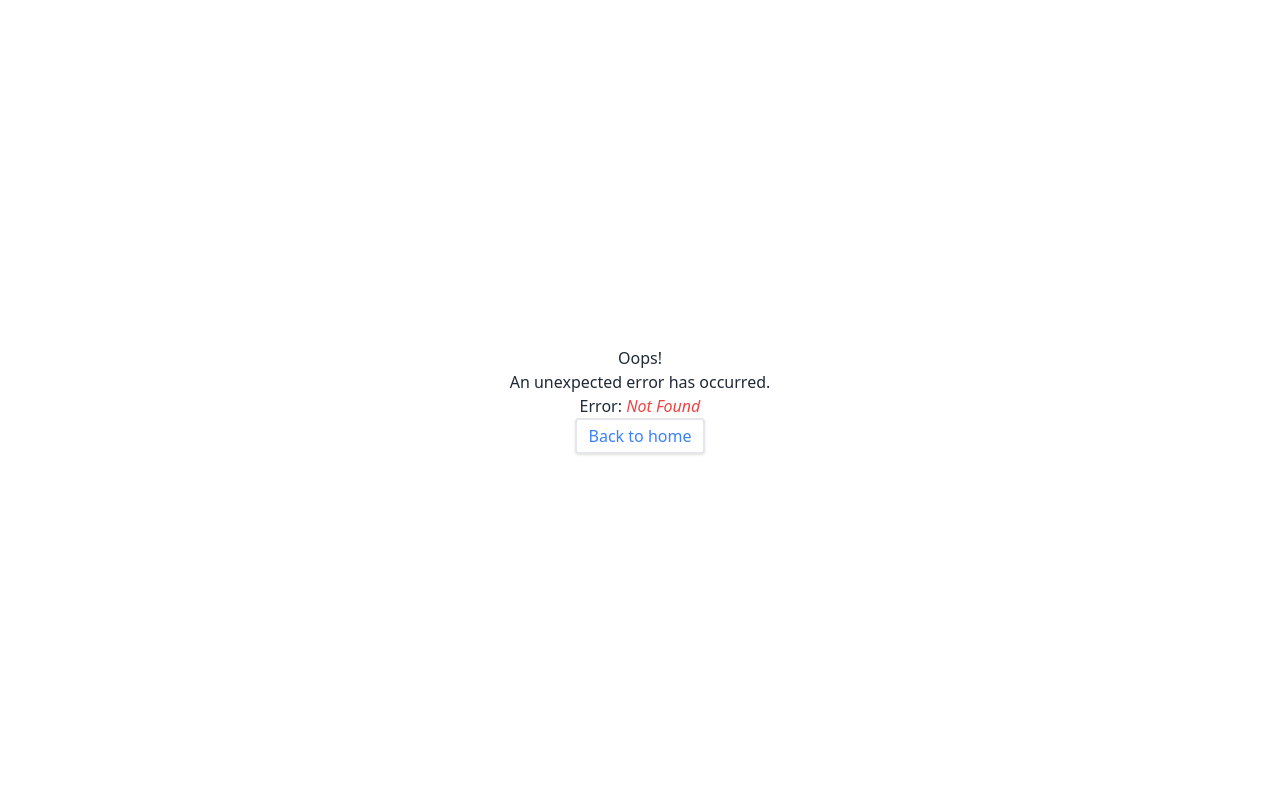
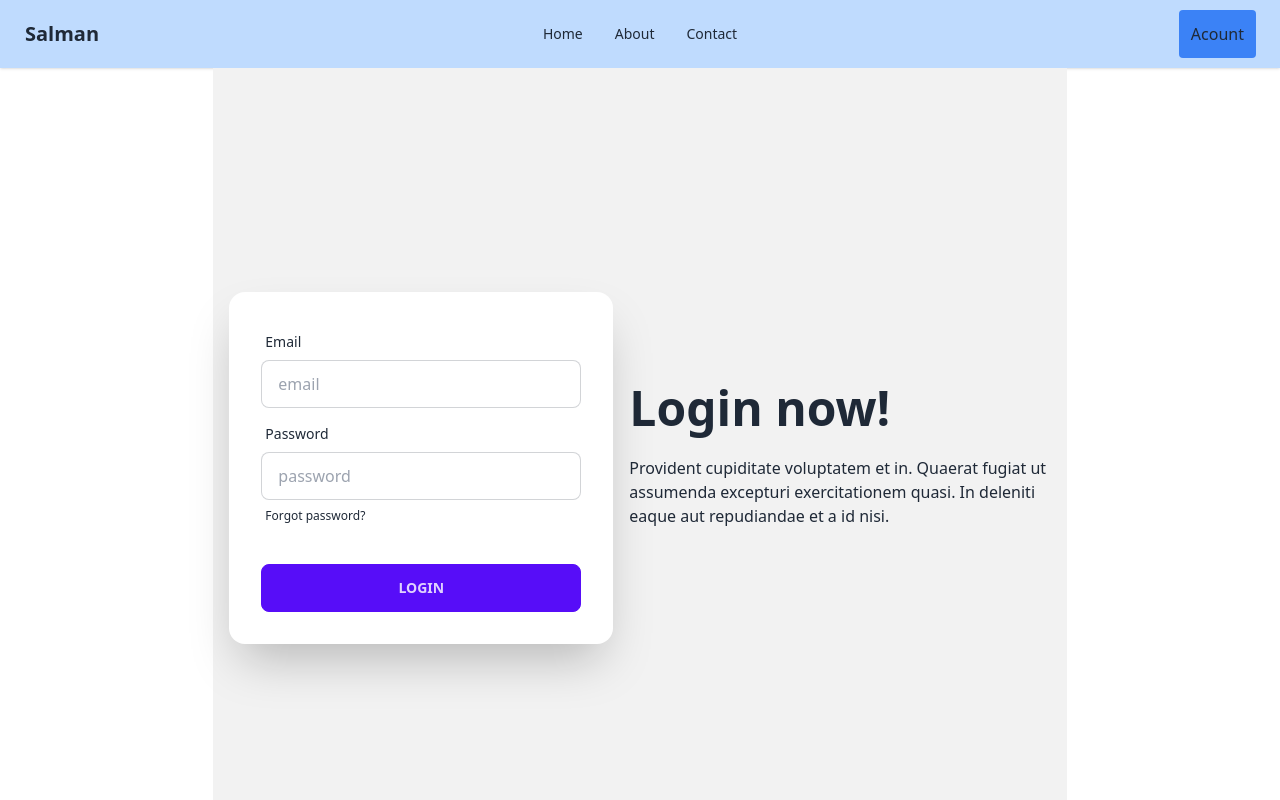
Before and after one commit to ocircleo/sunshine-1-frontend, a React (Vite) app: page /login in a window 1280 px wide. Before the commit this address had no page. Shown: the top 800 px of the page. Built offline with nearby package versions, Linux system fonts and the light colour scheme.

Commit message:
login added

```diff
--- a/src/Routes.jsx
+++ b/src/Routes.jsx
@@ -4,6 +4,7 @@ import Home from "./pages/home/Home";
 import Errorpge from "./Errorpge";
 import Contact from "./pages/contact/Contact";
 import About from "./pages/About/About";
+import Login from "./pages/shared/login/Login";
 
 const router = createBrowserRouter([
   {
@@ -20,6 +21,9 @@ const router = createBrowserRouter([
       }, {
         path: 'about',
         element: <About></About>
+      }, {
+        path: 'login',
+        element: <Login></Login>
       }
     ],
   },
--- /dev/null
+++ b/src/pages/shared/login/Login.jsx
@@ -0,0 +1,40 @@
+import React from 'react';
+
+const Login = () => {
+    return (
+        <div className='md:w-3/4 lg:w-2/3 sm:w-4/5 w-5/6  mx-auto'>
+            <div className="hero min-h-screen bg-base-200">
+                <div className="hero-content flex-col lg:flex-row-reverse">
+                    <div className="text-center lg:text-left">
+                        <h1 className="text-5xl font-bold">Login now!</h1>
+                        <p className="py-6">Provident cupiditate voluptatem et in. Quaerat fugiat ut assumenda excepturi exercitationem quasi. In deleniti eaque aut repudiandae et a id nisi.</p>
+                    </div>
+                    <div className="card flex-shrink-0 w-full max-w-sm shadow-2xl bg-base-100">
+                        <div className="card-body">
+                            <div className="form-control">
+                                <label className="label">
+                                    <span className="label-text">Email</span>
+                                </label>
+                                <input type="text" placeholder="email" className="input input-bordered" />
+                            </div>
+                            <div className="form-control">
+                                <label className="label">
+                                    <span className="label-text">Password</span>
+                                </label>
+                                <input type="text" placeholder="password" className="input input-bordered" />
+                                <label className="label">
+                                    <a href="#" className="label-text-alt link link-hover">Forgot password?</a>
+                                </label>
+                            </div>
+                            <div className="form-control mt-6">
+                                <button className="btn btn-primary">Login</button>
+                            </div>
+                        </div>
+                    </div>
+                </div>
+            </div>
+        </div>
+    );
+};
+
+export default Login;
--- a/src/pages/shared/navbar/Navbar.jsx
+++ b/src/pages/shared/navbar/Navbar.jsx
@@ -37,7 +37,7 @@ const Navbar = () => {
             <div className="navbar-end">
                 <button className="p-3 bg-blue-500 rounded me-4 active:scale-90 duration-200" onClick={() => setLogin(!login)}>Acount</button>
                 <div className={`flex justify-stretch items-center gap-2  ${!login ? 'top-[3.5rem] invisible pointer-events-auto' : 'top-[4.5rem] visible pointer-events-auto'} w-[10rem] rounded right-4 absolute bg-white border flex-col capitalize duration-100 ease-in`}>
-                    <Link className="py-2 text-center hover:bg-gray-200  rounded w-full">login</Link>
+                    <Link to={'/login'} className="py-2 text-center hover:bg-gray-200  rounded w-full">login</Link>
                     <Link className="py-2 hover:bg-gray-200 text-center w-full rounded">signup</Link>
 
                 </div>
```
Also changed, not shown: 5 other files (tests, documents, lock files or other folders).
